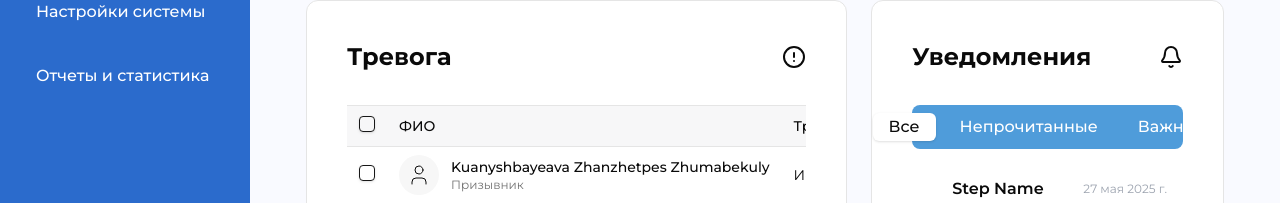
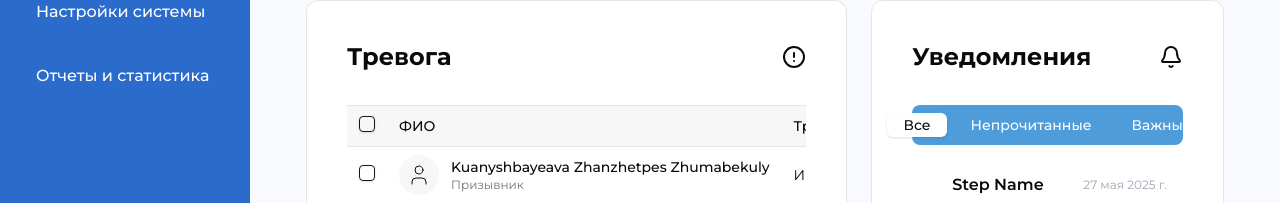
Before and after one commit to d1maash/emed-frontend, a Next.js app: page /admin in a window 1280 px wide. Shown: the part 304-507 px from the top of the page. Built offline with nearby package versions, Linux system fonts and the light colour scheme; no server answers.

Commit message:
fix: different font size

```diff
--- a/app/(dashboard)/admin/_components/AdminNotificationsCard.tsx
+++ b/app/(dashboard)/admin/_components/AdminNotificationsCard.tsx
@@ -182,7 +182,7 @@ const AdminNotificationsCard = () => {
           <TabsTrigger
             value="all"
             className={cn(
-              "w-full  flex-1 rounded-md px-4 py-1 sm:py-0.5 text-base transition",
+              "w-full  flex-1 rounded-md px-4 py-1 sm:py-0.5 text-sm transition",
               tab === "all"
                 ? "bg-white text-black"
                 : "bg-transparent text-white"
@@ -193,7 +193,7 @@ const AdminNotificationsCard = () => {
           <TabsTrigger
             value="unread"
             className={cn(
-              "w-full flex-1 rounded-md px-4 py-1 sm:py-0.5 text-base transition",
+              "w-full flex-1 rounded-md px-4 py-1 sm:py-0.5 text-sm transition",
               tab === "unread"
                 ? "bg-white text-black"
                 : "bg-transparent text-white"
@@ -204,7 +204,7 @@ const AdminNotificationsCard = () => {
           <TabsTrigger
             value="important"
             className={cn(
-              "w-full flex-1 rounded-md px-4 py-1 sm:py-0.5 text-base transition",
+              "w-full flex-1 rounded-md px-4 py-1 sm:py-0.5 text-sm transition",
               tab === "important"
                 ? "bg-white text-black"
                 : "bg-transparent text-white"
```
